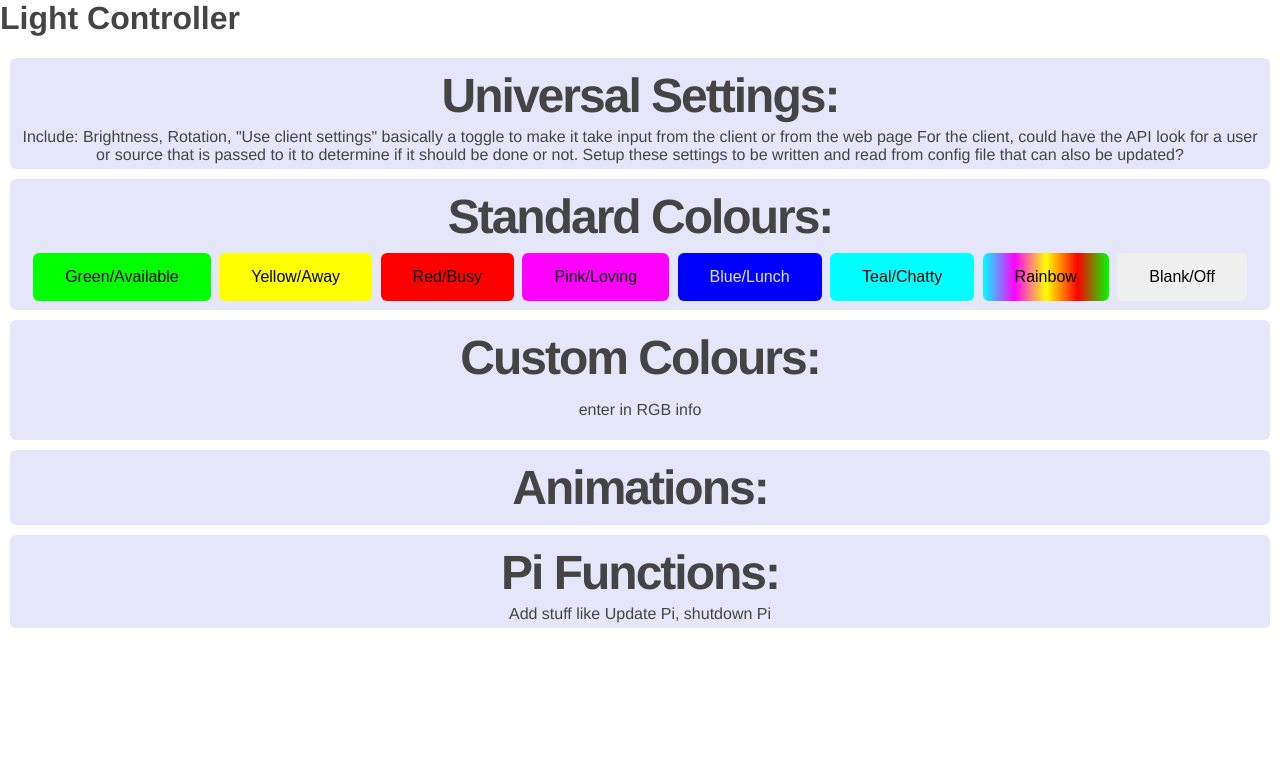
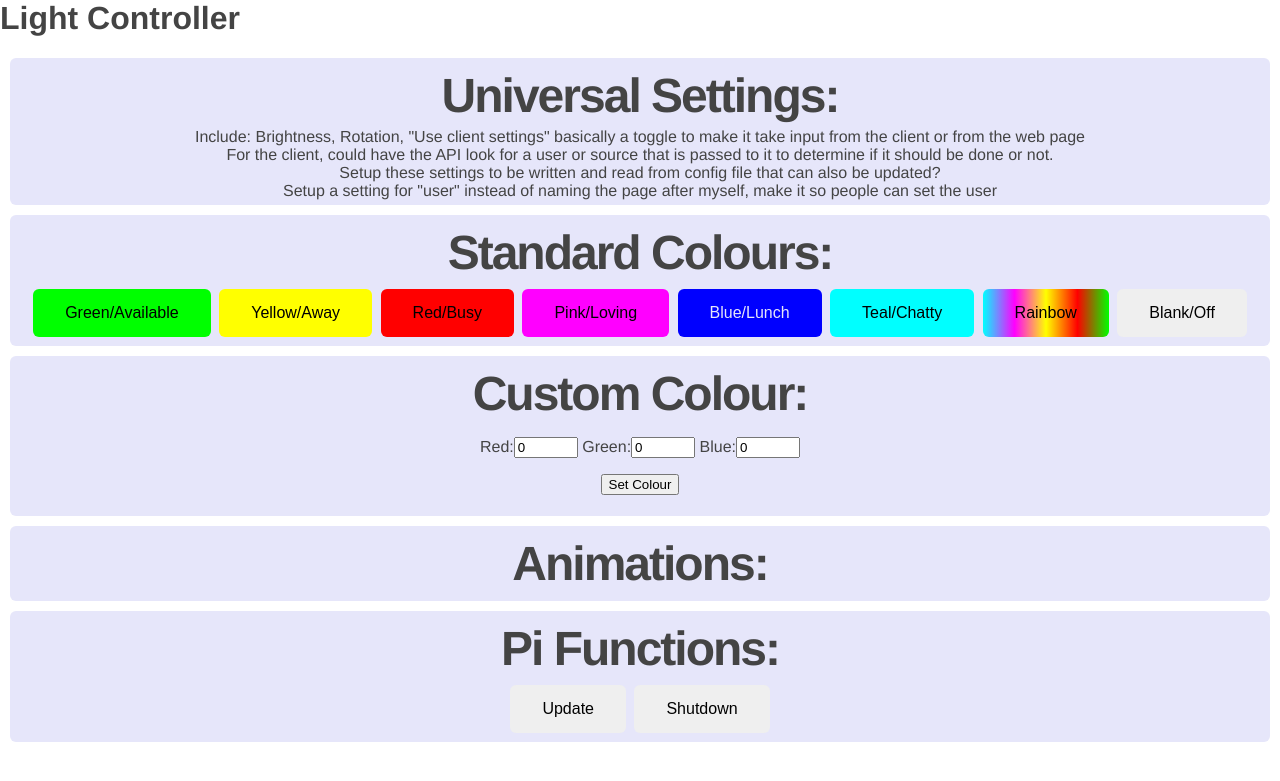
Before and after one commit to ziertek/PiLight, a Flask app: page / in a window 1280 px wide. Shown: the top 781 px of the page. Run offline with Flask 2, Linux system fonts and the light colour scheme; parts of the project's set-up code (start-up, migrations or seed data) failed here and were passed over; some libraries are stand-ins or nearby versions.

Commit message:
Added custom colour Added system buttons

```diff
--- a/server.py
+++ b/server.py
@@ -1,5 +1,8 @@
 #!/usr/bin/env python
 
+import colorsys
+import time
+import math
 from flask import Flask, render_template
 from lib.phat_wrapper import PhatWrapper
 
@@ -12,51 +15,79 @@ def controller():
     return render_template('controller.html')
 
 # Colour routes, look at making them simply all the same API call with varriable instead
-@app.route('/api/Green')
+@app.route('/api/colour/Green')
 def Green():
     hat.setAll(0,255,0)
-    print ("Green")
     return ("nothing")
 
-@app.route('/api/Red')
+@app.route('/api/colour/Red')
 def Red():
     hat.setAll(255,0,0)
-    print ("Red")
     return ("nothing")
 
-@app.route('/api/Yellow')
+@app.route('/api/colour/Yellow')
 def Yellow():
     hat.setAll(255,255,0)
-    print ("Yellow")
     return ("nothing")
 
-@app.route('/api/Blue')
+@app.route('/api/colour/Blue')
 def Blue():
     hat.setAll(0,0,255)
-    print ("Blue")
     return ("nothing")
 
-@app.route('/api/Pink')
+@app.route('/api/colour/Pink')
 def Pink():
     hat.setAll(255,0,255)
-    print ("Pink")
     return ("nothing")
 
-@app.route('/api/Teal')
+@app.route('/api/colour/Teal')
 def Teal():
     hat.setAll(0,255,255)
-    print ("Teal")
     return ("nothing")
 
-@app.route('/api/CustomColour')
-def CustomColour():
-    print ("Custom")
+@app.route('/api/colour/Rainbow')
+def Rainbow():
+    i = 0.0
+    offset = 30
+    while True:
+            i = i + 0.3
+            for y in range(4):
+                    for x in range(8):
+                            r = 0#x * 32
+                            g = 0#y * 32
+                            xy = x + y / 4
+                            r = (math.cos((x+i)/2.0) + math.cos((y+i)/2.0)) * 64.0 + 128.0
+                            g = (math.sin((x+i)/1.5) + math.sin((y+i)/2.0)) * 64.0 + 128.0
+                            b = (math.sin((x+i)/2.0) + math.cos((y+i)/1.5)) * 64.0 + 128.0
+                            r = max(0, min(255, r + offset))
+                            g = max(0, min(255, g + offset))
+                            b = max(0, min(255, b + offset))
+                            hat.set_pixel(x,y,int(r),int(g),int(b))
+            hat.show()
+            time.sleep(0.01)
     return ("nothing")
 
-@app.route('/api/Blank')
+@app.route('/api/colour/CustomColour',  methods=['POST'])
+def CustomColour():
+    red = request.form['Red']
+    green = request.form['Green']
+    blue = request.form['Blue']
+    hat.setAll(red,green,blue)
+    return ("nothing")
+
+@app.route('/api/colour/Blank')
 def Blank():
     hat.clear()
-    print ("Blank")
+    return ("nothing")
+
+@app.route('/api/system/Update')
+def Update():
+    os.system("/opt/UpdateScript/Update.sh")
+    return ("nothing")
+
+@app.route('/api/system/Shutdown')
+def Shutdown():
+    os.system("shutdown +2 'Shutdown trigger via API... Shutting down in 2 minute'")
     return ("nothing")
 
 if __name__ == "__main__":
--- a/templates/controller.html
+++ b/templates/controller.html
@@ -8,15 +8,16 @@
 <h1>Light Controller</h1>
 <div class="home">
     <h2>Universal Settings:</h2>
-    Include: Brightness, Rotation, "Use client settings" basically a toggle to make it take input from the client or from the web page
-    For the client, could have the API look for a user or source that is passed to it to determine if it should be done or not.
-    Setup these settings to be written and read from config file that can also be updated?
+    Include: Brightness, Rotation, "Use client settings" basically a toggle to make it take input from the client or from the web page<br>
+    For the client, could have the API look for a user or source that is passed to it to determine if it should be done or not.<br>
+    Setup these settings to be written and read from config file that can also be updated?<br>
+    Setup a setting for "user" instead of naming the page after myself, make it so people can set the user<br>
 </div>
 <script type=text/javascript>
         $(function() {
           $('a#Green').on('click', function(e) {
             e.preventDefault()
-            $.getJSON('/api/Green',
+            $.getJSON('/api/colour/Green',
                 function(data) {
               //do nothing
             });
@@ -24,7 +25,7 @@
           });
           $('a#Red').on('click', function(e) {
             e.preventDefault()
-            $.getJSON('/api/Red',
+            $.getJSON('/api/colour/Red',
                 function(data) {
               //do nothing
             });
@@ -32,7 +33,7 @@
           });
           $('a#Yellow').on('click', function(e) {
             e.preventDefault()
-            $.getJSON('/api/Yellow',
+            $.getJSON('/api/colour/Yellow',
                 function(data) {
               //do nothing
             });
@@ -40,7 +41,7 @@
           });
           $('a#Blue').on('click', function(e) {
             e.preventDefault()
-            $.getJSON('/api/Blue',
+            $.getJSON('/api/colour/Blue',
                 function(data) {
               //do nothing
             });
@@ -48,7 +49,7 @@
           });
           $('a#Pink').on('click', function(e) {
             e.preventDefault()
-            $.getJSON('/api/Pink',
+            $.getJSON('/api/colour/Pink',
                 function(data) {
               //do nothing
             });
@@ -56,7 +57,7 @@
           });
           $('a#Teal').on('click', function(e) {
             e.preventDefault()
-            $.getJSON('/api/Teal',
+            $.getJSON('/api/colour/Teal',
                 function(data) {
               //do nothing
             });
@@ -64,7 +65,31 @@
           });
           $('a#Blank').on('click', function(e) {
             e.preventDefault()
-            $.getJSON('/api/Blank',
+            $.getJSON('/api/colour/Blank',
+                function(data) {
+              //do nothing
+            });
+            return false;
+          });
+          $('a#Rainbow').on('click', function(e) {
+            e.preventDefault()
+            $.getJSON('/api/colour/Rainbow',
+                function(data) {
+              //do nothing
+            });
+            return false;
+          });
+          $('a#Update').on('click', function(e) {
+            e.preventDefault()
+            $.getJSON('/api/system/Update',
+                function(data) {
+              //do nothing
+            });
+            return false;
+          });
+          $('a#shutdown').on('click', function(e) {
+            e.preventDefault()
+            $.getJSON('/api/system/Shutdown',
                 function(data) {
               //do nothing
             });
@@ -84,15 +109,21 @@
     <a href=# id=Blank><button class="button blank">Blank/Off</button></a>
 </div>
 <div class="home">
-    <h2>Custom Colours:</h2>
-    <p>enter in RGB info</p>
+    <h2>Custom Colour:</h2>
+    <form action = "/api/CustomColour" method = "post">
+        <p>Red:<input type="number" min="0" max="255" value="0" name="Red"/>
+        Green:<input type="number" min="0" max="255" value="0" name="Green"/>
+        Blue:<input type="number" min="0" max="255" value="0" name="Blue"/></p>
+        <p><input type = "submit" value = "Set Colour" /></p>
+     </form>
 </div>
 <div class="home">
     <h2>Animations:</h2>
 </div>
 <div class="home">
     <h2>Pi Functions:</h2>
-    Add stuff like Update Pi, shutdown Pi
+    <a href=# id=Update><button class="button">Update</button></a>
+    <a href=# id=Shutdown><button class="button">Shutdown</button></a>
 </div>
 </body>
 </html>
```
